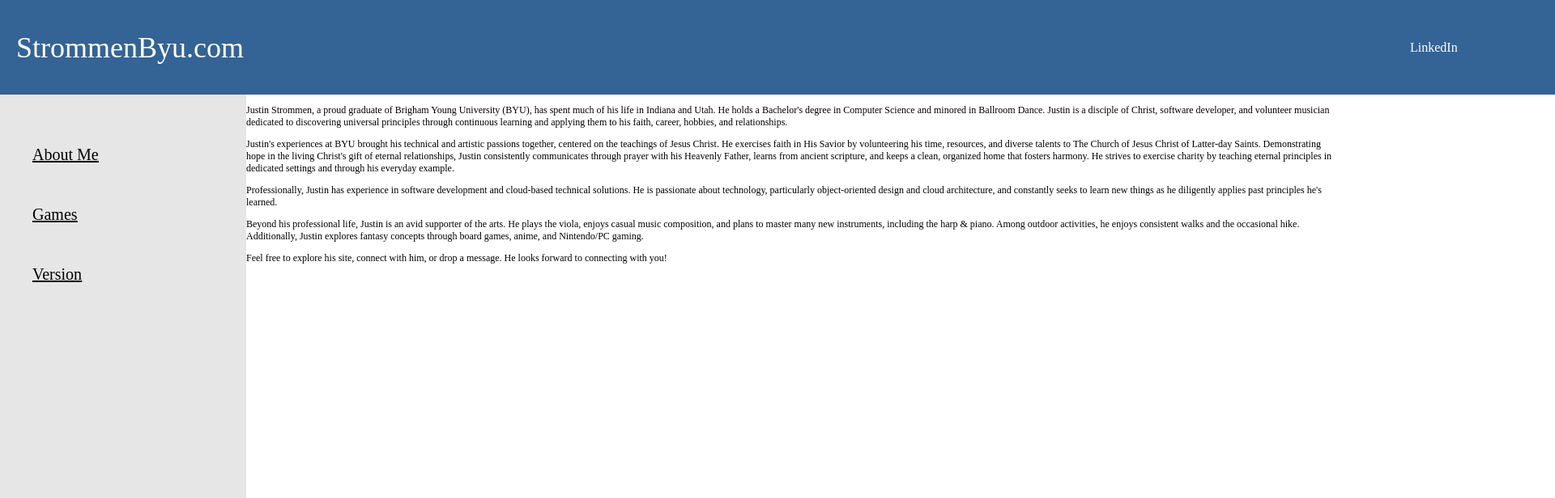
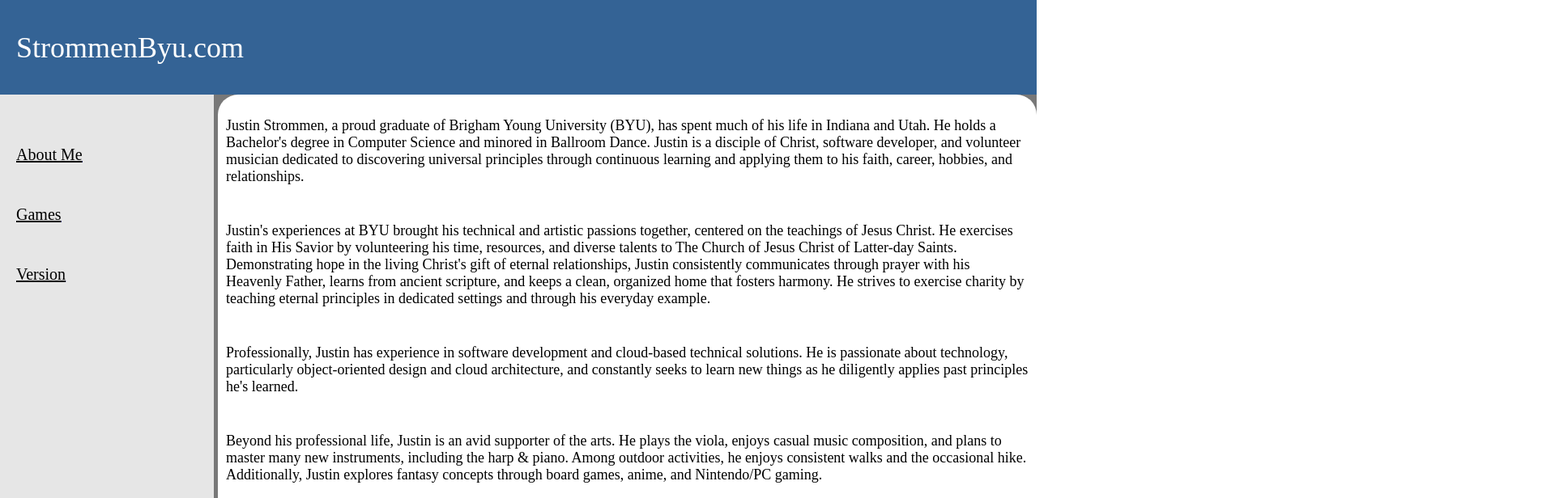
Before and after one commit to jpstrommen95/strommen-byu-app, a React (Create React App) app: page / in a window 1280 px wide. Shown: the top 616 px of the page at 81% size, 1920 px wide, since content can reach past the window. Built offline with nearby package versions, Linux system fonts and the light colour scheme.

Commit message:
Feat/sbyu 104/about me overview style (#28)

```diff
--- a/src/components/app.jsx
+++ b/src/components/app.jsx
@@ -2,16 +2,15 @@
 import { Route, Routes } from 'react-router-dom';
 import Game from './game';
 import TopMenu from './top-menu';
-import SideNavRail from './side-nav-rail';
 import VersionInfo from './version-info';
-import PageContent from './page-content';
 import AboutMeOverview from './about-me-overview';
+import NavContentBody from './nav-content-body';
 
 function App() {
   return (
     <div className="app">
       <TopMenu />
-      <SideNavRail
+      <NavContentBody
         pageArray={[
           {
             name: 'About Me',
@@ -26,8 +25,6 @@
             routeTo: '/version',
           },
         ]}
-      />
-      <PageContent
         component={(
           <Routes>
             <Route path="/" element={<AboutMeOverview />} />
--- /dev/null
+++ b/src/components/nav-content-body.jsx
@@ -0,0 +1,22 @@
+import React from 'react';
+import PropTypes from 'prop-types';
+import SideNavRail from './side-nav-rail';
+
+function NavContentBody({ component, pageArray }) {
+  return (
+    <div className="nav-content-body">
+      <SideNavRail pageArray={pageArray} />
+      {component}
+    </div>
+  );
+}
+
+NavContentBody.propTypes = {
+  component: PropTypes.shape({}).isRequired,
+  pageArray: PropTypes.arrayOf(PropTypes.shape({
+    name: PropTypes.string,
+    routeTo: PropTypes.string,
+  })).isRequired,
+};
+
+export default NavContentBody;
--- a/src/index.css
+++ b/src/index.css
@@ -1,8 +1,13 @@
+body {
+  margin: 0px;
+}
+
 /*
 Color Styles
 https://www.figma.com/design/rA3HpXiwjwn1FSrD0nfiGD/strommen-byu-app?node-id=2317-93
 */
 .app {
+  /* Color Var Declarations */
   --brand-100: #73ACE5;
   --brand-300: #3D79B5;
   --brand-500: #346395;
@@ -29,6 +34,9 @@
   --neutral-700: #787878;
   --black-and-white-white: #FFF;
   --black-and-white-black: #000;
+
+  /* layout */
+  height: 1000px;
 }
 
 /*
@@ -102,7 +110,7 @@
 
 .paragraph-1 {
   font-family: "Carrois Gothic";
-  font-size: 12px;
+  font-size: 18px;
   font-style: normal;
   font-weight: 400;
   line-height: normal;
@@ -123,12 +131,12 @@
 .top-menu {
   /* layout */
   display: flex;
-  width: 1920px;
   height: 100px;
   padding: 8.5px 72px 8.5px 20px;
   align-items: center;
-  gap: 1440px;
+  gap: 1440px; /* FIXME relative sizing */
   flex-shrink: 0;
+  align-self: stretch;
 
   /* style */
   background: var(--brand-500, #346395);
@@ -148,18 +156,33 @@
   text-decoration: underline;
 }
 
+/* Component Styles - Nav - Content Body */
+
+.nav-content-body {
+  /* layout */
+  display: flex;
+  align-items: flex-start;
+  gap: 5px;
+  flex: 1 0 0;
+  align-self: stretch;
+  height: 100%;
+
+  /* style */
+  background: var(--neutral-700, #787878);
+}
+
 /* Component Styles - Nav - Side Rail */
 
 .side-nav-rail {
-  /* Warn: drift from figma */
-  float: left;
+  /* layout */
   display: flex;
-  width: 264px;
-  height: 980px;
-  padding: 50px 20px 810px 20px;
+  padding: 50px 20px;
   flex-direction: column;
-  align-items: center;
-  flex-shrink: 0;
+  align-items: flex-start;
+  gap: 10px;
+  align-self: stretch;
+
+  /* style */
   background: var(--neutral-100, #E6E6E6);
 }
 
@@ -187,7 +210,7 @@
 
 /* Component Styles - Nav - Page Content */
 
-.page-content {
+.page-content { /* FIXME unused */
   /* Warn: drift from figma */
   flex-grow: 1;
   width: 1656px;
@@ -196,6 +219,24 @@
   align-items: center;
   flex-shrink: 0;
   background: #FFF;
+}
+
+/* Component Styles - About Me */
+/* Component Styles - About Me - Overview */
+
+.about-me-overview {
+  /* layout */
+  display: flex;
+  padding: 10px;
+  flex-direction: column;
+  justify-content: center;
+  align-items: flex-start;
+  gap: 10px;
+  flex: 1 0 0;
+
+  /* style */
+  border-radius: 25px;
+  background: var(--black-and-white-white, #FFF);
 }
 
 /* Component Styles - Tic-tac-toe (patterns deprecated, do not copy) */
@@ -241,12 +282,3 @@
 .game-info {
   margin-left: 20px;
 }
-
-body {
-  font: 14px "Century Gothic", Futura, sans-serif;
-  margin: 0px;
-}
-
-ol, ul {
-  padding-left: 30px;
-}
```
Also changed, not shown: 2 other files (tests, documents, lock files or other folders).
